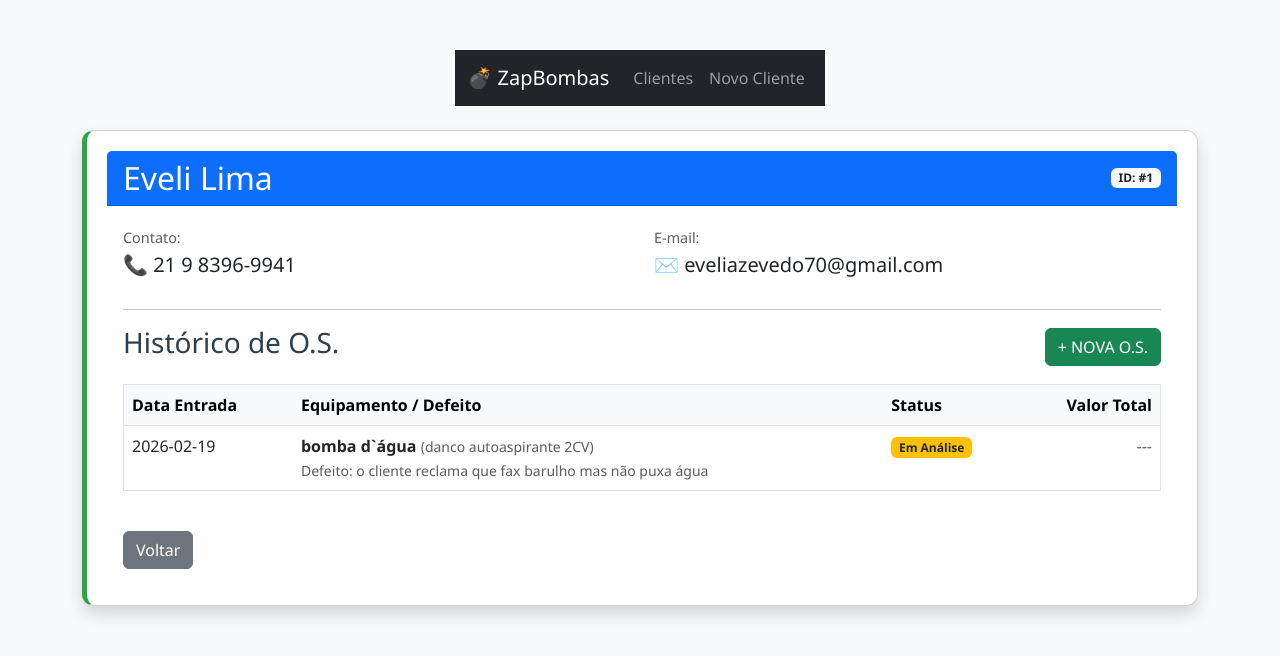
After one commit to Eveli-lima/zapbombas, a Flask app: page /cliente/1 in a window 1280 px wide. The commit adds this page. Shown: the top 656 px of the page. Run offline with Flask 3, Linux system fonts and the light colour scheme.

Commit message:
Funcionalidade: Cadastro de Entrada de O.S. funcionando

```diff
--- a/app.py
+++ b/app.py
@@ -1,7 +1,22 @@
-from flask import Flask, render_template, request
+from flask import Flask, render_template, request, redirect, url_for
 from flask_sqlalchemy import SQLAlchemy
+import os
+from werkzeug.utils import secure_filename
 
 app = Flask(__name__)
+
+UPLOAD_FOLDER ='static/uploads'
+app.config['UPLOAD_FOLDER'] = UPLOAD_FOLDER
+
+#============BANCO DE DADOS============
+app.config['SQLALCHEMY_DATABASE_URI'] = 'sqlite:///oficina.db'
+
+from models import db, Cliente, OrdemServico
+db.init_app(app)
+with app.app_context():
+    db.create_all()
+
+#================ROTAS=================
 
 # PAG INICIAL
 @app.route('/')
@@ -29,7 +44,7 @@ def cadastrar_cliente():
         db.session.add(novo_cliente)
         db.session.commit()
 
-        return "Ciente cadastrado com sucesso!"
+        return redirect(url_for('listar_clientes'))
 
     return render_template('cadastro.html')
 
@@ -45,28 +60,51 @@ def listar_clientes():
 
     return render_template('clientes.html', clientes=lista)
 
+# PAG DO CLIENTE
 
-#============BANCO DE DADOS============
-app.config['SQLALCHEMY_DATABASE_URI'] = 'sqlite:///oficina.db'
+@app.route('/cliente/<int:id>')
 
-db = SQLAlchemy(app)
+def detalhe_cliente(id):
+    cliente = Cliente.query.get_or_404(id)
+    historico = OrdemServico.query.filter_by(cliente_id=id).all()
 
+    return render_template('detalhe_cliente.html', cliente=cliente, servicos=historico)
 
-class Cliente(db.Model):
-    id = db.Column(db.Integer, primary_key=True)
-    nome = db.Column(db.String(100), nullable=False)
-    email = db.Column(db.String(100), nullable=False)
-    telefone = db.Column(db.String(20), nullable=False)
+# ROTA PARA NOVA ORDEM DE SERVIÇO
 
+@app.route('/nova_os/<int:cliente_id>', methods=['POST'])
+def adicionar_os(cliente_id):
+    # Pega os dados do formulário
+    equipamento = request.form['equipamento']
+    marca = request.form['marca']
+    defeito = request.form['defeito_relatado']
+    data = request.form['data_entrada']
 
-class Servico(db.Model):
-    id = db.Column(db.Integer, primary_key=True)
-    descricao = db.Column(db.String(100), nullable=False)
-    preco = db.Column(db.Float, nullable=False)
+    # Lógica para salvar a FOTO
+    foto = request.files['foto'] # Pega o arquivo do input
+    nome_foto = None
 
-with app.app_context():
-    db.create_all()
+    if foto:
+        filename = secure_filename(foto.filename) # Limpa o nome do arquivo para segurança
+        # Salva na pasta static/uploads
+        foto.save(os.path.join(app.config['UPLOAD_FOLDER'], filename))
+        nome_foto = filename
 
+    # Cria a O.S. com status "Em Análise"
+    nova_os = OrdemServico(
+        equipamento=equipamento,
+        marca=marca,
+        defeito_relatado=defeito,
+        data_entrada=data,
+        foto_caminho=nome_foto,
+        cliente_id=cliente_id,
+        status='Em Análise' # Começa assim
+    )
+
+    db.session.add(nova_os)
+    db.session.commit()
+
+    return redirect(url_for('detalhe_cliente', id=cliente_id))
 
 if __name__ == '__main__':
     app.run(debug=True)
--- a/static/style.css
+++ b/static/style.css
@@ -0,0 +1,106 @@
+body {
+    background-color: #f0f2f5;
+    font-family: 'Segoe UI', Tahoma, Geneva, Verdana, sans-serif;
+    display: flex;
+    justify-content: center;
+    padding-top: 50px;
+    flex-direction: column;
+    align-items: center;
+}
+
+/*==========FORMULARIO CADASTRO CLIENTE==============*/
+
+form {
+    background-color: white;
+    padding: 30px;
+    border-radius: 10px;
+    box-shadow: 0 4px 8px rgba(0, 0, 0, 0.1);
+    width: 300px;
+    display: flex;
+    flex-direction: column;
+    gap: 10px;
+}
+
+input {
+    padding: 10px;
+    border: 1px solid #ccc;
+    border-radius: 5px;
+}
+
+button {
+    background-color: #007bff;
+    color: white;
+    padding: 10px;
+    border: none;
+    border-radius: 5px;
+    cursor: pointer;
+    font-weight: bold;
+}
+
+button:hover {
+    background-color: #0056b3;
+}
+
+/*==========PÁGINA LISTA DE CLIENTES==============*/
+
+.conteiner-cards {
+    display: grid;
+    grid-template-columns: repeat(auto-fill, minmax(250px, 1fr));
+    gap: 20px;
+    padding: 20px;
+    width: 90%;
+    max-width: 1200px;
+}
+
+.card {
+    background-color: white;
+    padding: 20px;
+    border-radius: 12px;
+    box-shadow: 0 4px 10px rgba(0,0,0,0.1);
+    border-left: 5px solid #28a745;
+    transition: transform 0.2s;
+}
+
+.card:hover {
+    transform: translateY(-5px);
+}
+
+.card h3 {
+    margin-top: 0;
+    color: #2c3e50;
+}
+
+.card p {
+    margin: 5px 0;
+    font-size: 0.9em;
+    color: #666;
+}
+
+.btn-zap {
+    background-color: #25d366;
+    color: white;
+    border: none;
+    padding: 8px 12px;
+    border-radius: 5px;
+    cursor: pointer;
+    margin-top: 10px;
+    width: 100%;
+    font-weight: bold;
+}
+
+.btn-novo {
+    display: inline-block;
+    background-color: #007bff;
+    color: white;
+    padding: 10px 20px;
+    text-decoration: none;
+    border-radius: 8px;
+    font-weight: bold;
+    margin-bottom: 20px;
+    transition: background 0.3s, transform 0.2s;
+}
+
+.btn-novo:hover {
+    background-color: #0056b3;
+    transform: scale(1.05);
+}
--- /dev/null
+++ b/templates/base.html
@@ -0,0 +1,30 @@
+<!DOCTYPE html>
+<html lang="pt-br">
+<head>
+    <meta charset="UTF-8">
+    <meta name="viewport" content="width=device-width, initial-scale=1.0">
+    <title>{% block title %}ZapBombas{% endblock %}</title>
+
+    <link href="https://cdn.jsdelivr.net/npm/bootstrap@5.3.0/dist/css/bootstrap.min.css" rel="stylesheet">
+    <link rel="stylesheet" href="{{ url_for('static', filename='style.css') }}">
+</head>
+<body class="bg-light">
+
+    <nav class="navbar navbar-expand-lg navbar-dark bg-dark mb-4">
+        <div class="container">
+            <a class="navbar-brand" href="/">💣 ZapBombas</a>
+            <div class="navbar-nav">
+                <a class="nav-link" href="/clientes">Clientes</a>
+                <a class="nav-link" href="/cadastro">Novo Cliente</a>
+            </div>
+        </div>
+    </nav>
+
+    <div class="container">
+        {% block content %}
+        {% endblock %}
+    </div>
+
+    <script src="https://cdn.jsdelivr.net/npm/bootstrap@5.3.0/dist/js/bootstrap.bundle.min.js"></script>
+</body>
+</html>
--- /dev/null
+++ b/templates/detalhe_cliente.html
@@ -0,0 +1,130 @@
+{% extends 'base.html' %}
+
+{% block title %}Perfil: {{ cliente.nome }}{% endblock %}
+
+{% block content %}
+<div class="card shadow">
+    <div class="card-header bg-primary text-white d-flex justify-content-between align-items-center">
+        <h2 class="mb-0">{{ cliente.nome }}</h2>
+        <span class="badge bg-light text-dark">ID: #{{ cliente.id }}</span>
+    </div>
+    <div class="card-body">
+        <div class="row mb-4">
+            <div class="col-md-6">
+                <p class="mb-1 text-muted">Contato:</p>
+                <h5>📞 {{ cliente.telefone }}</h5>
+            </div>
+            <div class="col-md-6">
+                <p class="mb-1 text-muted">E-mail:</p>
+                <h5>✉️ {{ cliente.email }}</h5>
+            </div>
+        </div>
+
+        <hr>
+
+       <div class="d-flex justify-content-between align-items-center mb-3">
+            <h3>Histórico de O.S.</h3>
+            <button type="button" class="btn btn-success" data-bs-toggle="modal" data-bs-target="#modalOS">
+                + NOVA O.S.
+            </button>
+        </div>
+
+        <div class="table-responsive">
+            <table class="table table-hover border">
+                <thead class="table-light">
+                    <tr>
+                        <th>Data Entrada</th>
+                        <th>Equipamento / Defeito</th>
+                        <th>Status</th>
+                        <th class="text-end">Valor Total</th>
+                    </tr>
+                </thead>
+                <tbody>
+                    {% for os in servicos %}
+                    <tr>
+                        <td>{{ os.data_entrada }}</td>
+
+                        <td>
+                            <strong>{{ os.equipamento }}</strong>
+                            {% if os.marca %} <small class="text-muted">({{ os.marca }})</small> {% endif %}
+                            <br>
+                            <span class="text-muted small">Defeito: {{ os.defeito_relatado }}</span>
+                        </td>
+
+                        <td>
+                            <span class="badge bg-warning text-dark">{{ os.status }}</span>
+                        </td>
+
+                        <td class="text-end">
+                            {% if os.valor_total %}
+                                <span class="text-success fw-bold">R$ {{ "%.2f"|format(os.valor_total) }}</span>
+                            {% else %}
+                                <span class="text-muted">---</span>
+                            {% endif %}
+                        </td>
+                    </tr>
+                    {% else %}
+                    <tr>
+                        <td colspan="4" class="text-center py-4 text-muted">
+                            Nenhuma O.S. registrada para este cliente.
+                        </td>
+                    </tr>
+                    {% endfor %}
+                </tbody>
+            </table>
+        </div>
+
+        <div class="mt-4">
+            <a href="/clientes" class="btn btn-secondary">Voltar</a>
+        </div>
+    </div>
+</div>
+
+<!-- ===========MODAL============== -->
+<div class="modal fade" id="modalOS" tabindex="-1" aria-labelledby="modalOSLabel" aria-hidden="true">
+  <div class="modal-dialog">
+    <div class="modal-content">
+      <div class="modal-header bg-primary text-white">
+        <h5 class="modal-title" id="modalOSLabel">📋 Nova O.S. - Entrada</h5>
+        <button type="button" class="btn-close" data-bs-dismiss="modal" aria-label="Close"></button>
+      </div>
+
+      <form action="{{ url_for('adicionar_os', cliente_id=cliente.id) }}" method="POST" enctype="multipart/form-data">
+          <div class="modal-body">
+
+              <div class="row mb-3">
+                  <div class="col-6">
+                      <label class="form-label">Data de Entrada</label>
+                      <input type="date" class="form-control" name="data_entrada" required>
+                  </div>
+                  <div class="col-6">
+                      <label class="form-label">Equipamento</label>
+                      <input type="text" class="form-control" name="equipamento" placeholder="Ex: Bomba D'água" required>
+                  </div>
+              </div>
+
+              <div class="mb-3">
+                  <label class="form-label">Marca / Modelo</label>
+                  <input type="text" class="form-control" name="marca" placeholder="Ex: Dancor 1/2 CV">
+              </div>
+
+              <div class="mb-3">
+                  <label class="form-label">Relato do Cliente (Defeito)</label>
+                  <textarea class="form-control" name="defeito_relatado" rows="3" placeholder="O cliente disse que faz barulho mas não puxa água..." required></textarea>
+              </div>
+
+              <div class="mb-3">
+                  <label class="form-label">Foto do Equipamento 📷</label>
+                  <input type="file" class="form-control" name="foto" accept="image/*">
+              </div>
+
+          </div>
+          <div class="modal-footer">
+              <button type="button" class="btn btn-secondary" data-bs-dismiss="modal">Cancelar</button>
+              <button type="submit" class="btn btn-primary">Gerar O.S.</button>
+          </div>
+      </form>
+    </div>
+  </div>
+</div>
+{% endblock %}
```
Also changed, not shown: models.py (added, +30 -0 lines), templates/cadastro.html (+4 -3 lines), templates/clientes.html (+33 -22 lines), instance/oficina.db, static/uploads/Captura_de_tela_de_2026-02-11_01-24-13.png (added).
